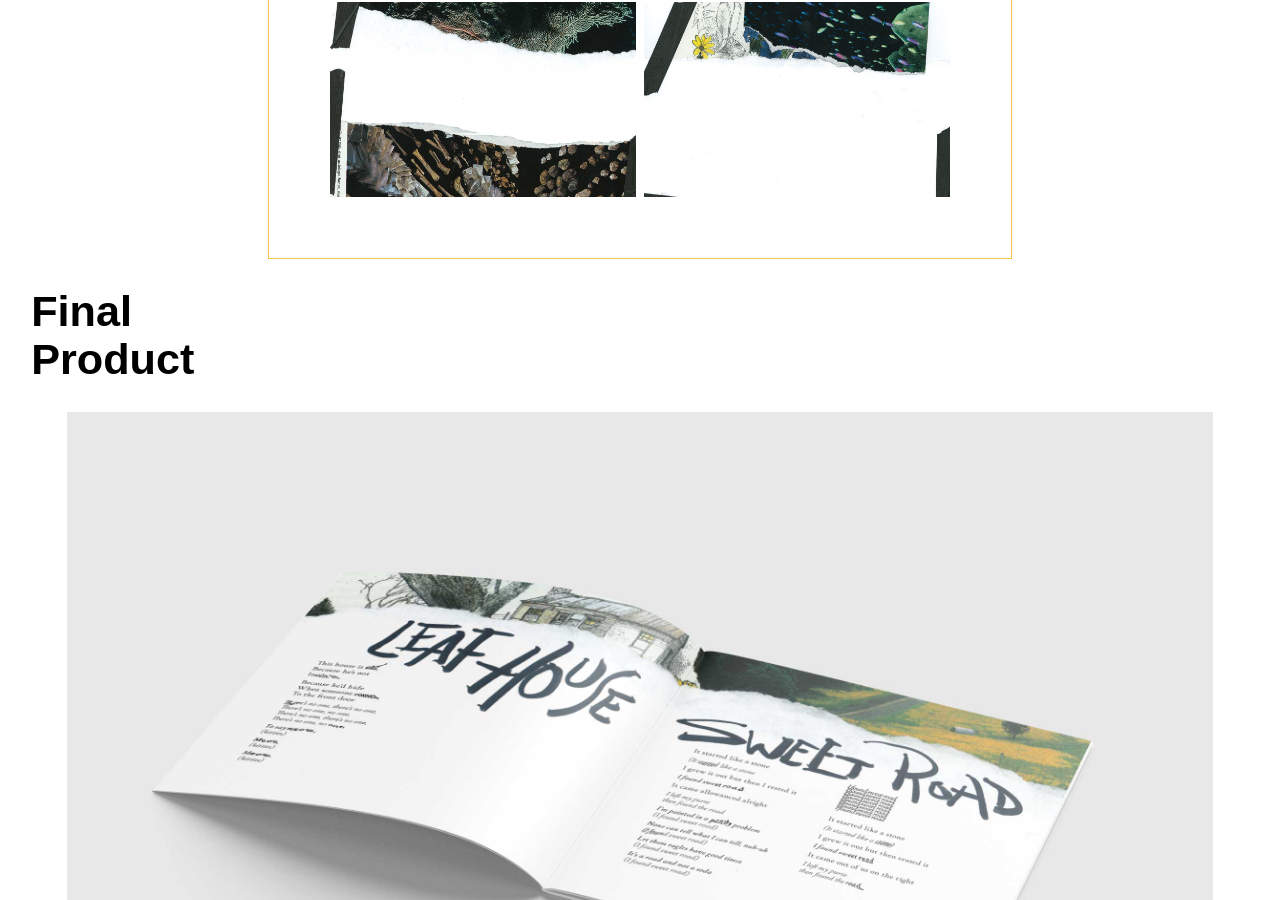
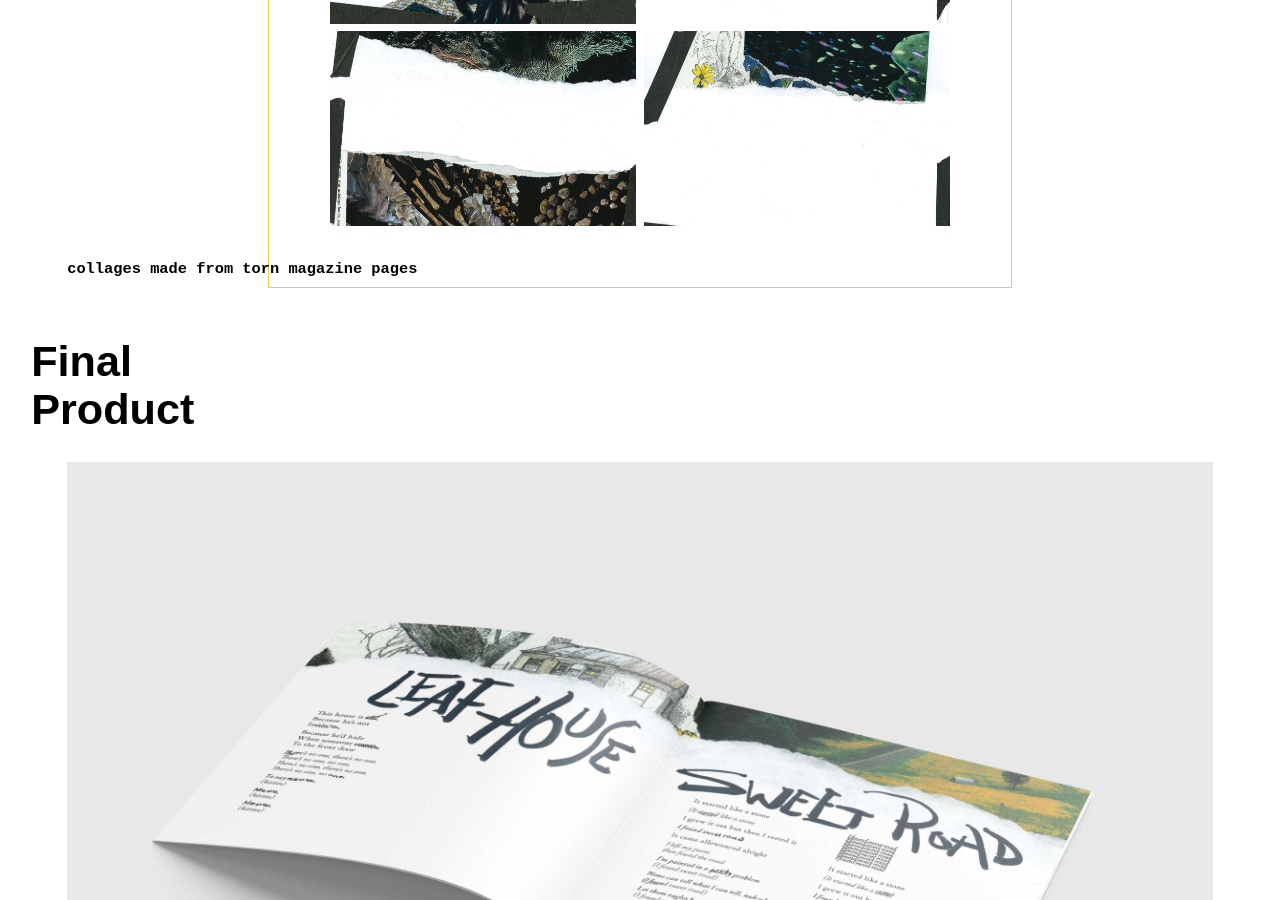
Before and after one commit to DoctorDiLauro/portfolio, a Jekyll site: the page built from lyric-book.html, in a window 1280 px wide and 900 px high, scrolled down 3345 px. Built offline with Jekyll 4.4.1, drawn with Linux system fonts in a browser that asks for light colours.

Commit message:
adding img descriptions to all pages

```diff
--- a/lyric-book.html
+++ b/lyric-book.html
@@ -54,7 +54,8 @@ title: Chris Di Lauro • Animal Collective
       <p>The supporting visuals were hand torn from magazines, and collaged together by hand. As with type, hand made imagery is common in the band’s visuals, most notably on the album Feels, a personal favourite.</p>
     </div>
 
-    <div class="pad-t push grid small-img">
+    <div class="pad-t">
+      <div class="grid small-img">
         <div class="island-1-8 unit xs-1-2 s-1-2 m-1-2 l-1-2">
           <img class="img-flex" src="{{site.baseurl}}/images/anco/backgrounds/fireworks-background.jpg" alt="">
         </div>
@@ -66,6 +67,10 @@ title: Chris Di Lauro • Animal Collective
         </div>
         <div class="island-1-8 unit xs-1-2 s-1-2 m-1-2 l-1-2">
           <img class="img-flex" src="{{site.baseurl}}/images/anco/backgrounds/win-a-rabbit-background.jpg" alt="">
+        </div>
+      </div>
+      <div class="unit xs-1">
+        <p class="block img-description">collages made from torn magazine pages</p>
       </div>
     </div>
 
--- a/the-heavy-medicine-band.html
+++ b/the-heavy-medicine-band.html
@@ -24,7 +24,7 @@ title: Chris Di Lauro • The Heavy Medicine Band
           <img class="img-flex" src="{{site.baseurl}}/images/hmb/images/paget-polaroid.jpg" alt="">
         </div>
         <div class="unit xs-1">
-          <p class="block img-description">polaroid by jessica paget</p>
+          <p class="block img-description">original polaroid by jessica paget</p>
         </div>
         <div class="unit xs-1 small-img">
           <img class="img-flex" src="{{site.baseurl}}/images/hmb/images/polaroid-edit.jpg" alt="">
```
Lines whose indentation alone changed are shown as unchanged.
